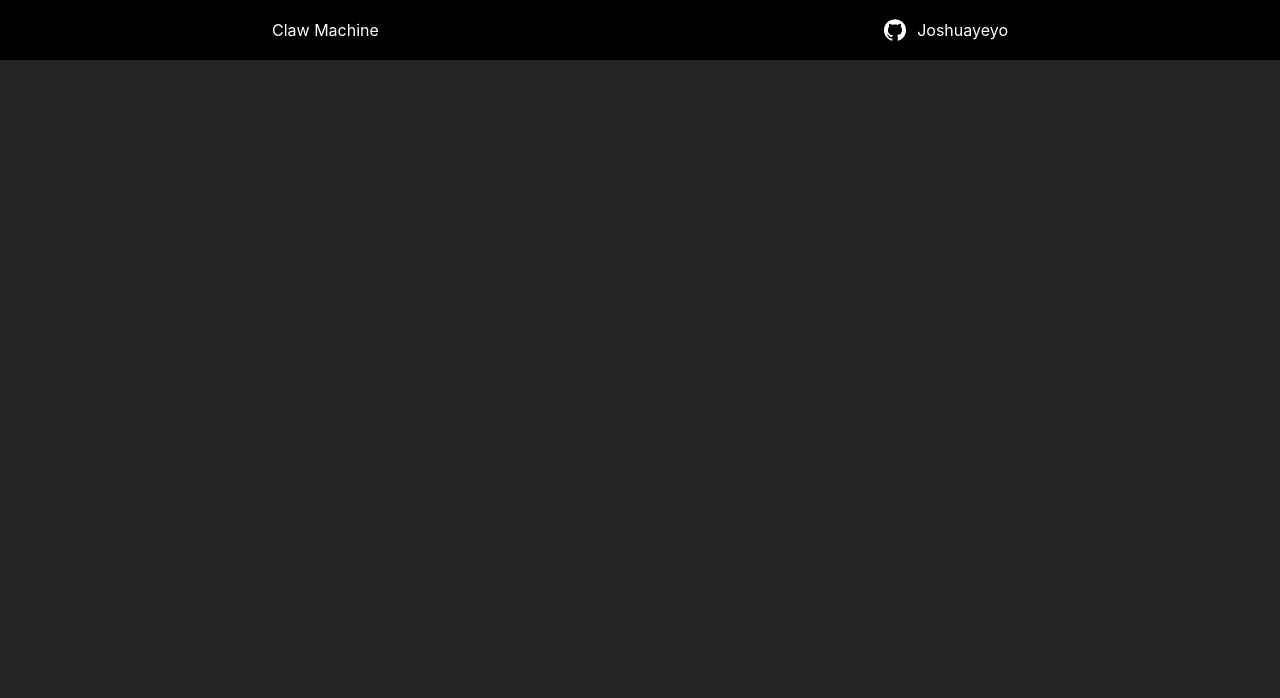
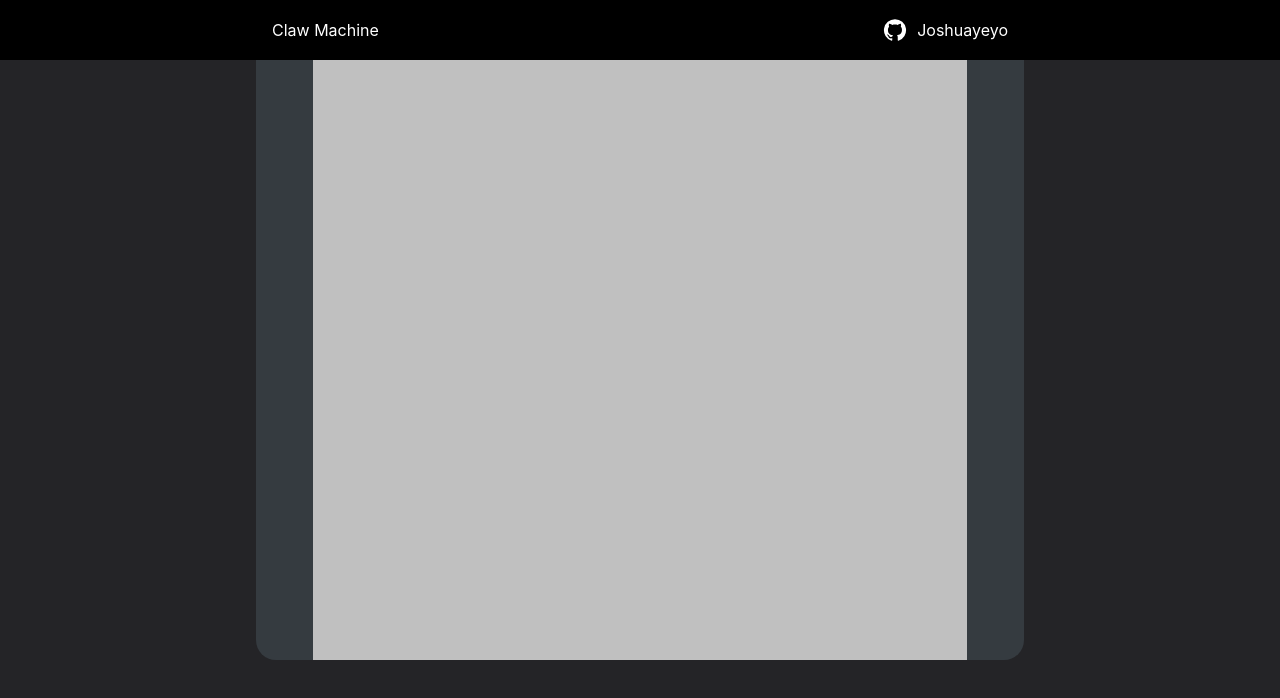
Before and after one commit to joshuayeyo/claw, a React (Vite) app: page / in a window 1280 px wide. Shown: the top 698 px of the page. Built offline with nearby package versions, Linux system fonts and the light colour scheme; a web font is replaced by a local one.

Commit message:
Feat(#2): Add Board layout

```diff
--- a/src/App.tsx
+++ b/src/App.tsx
@@ -1,11 +1,20 @@
+import styled from "@emotion/styled"
 import Header from "@/components/Header"
+import Board from "@/components/Board"
 
 function App() {
   return (
-    <>
+    <Wrapper>
       <Header />
-    </>
+      <Board />
+    </Wrapper>
   )
 }
 
 export default App
+
+const Wrapper = styled.div`
+  display: flex;
+  flex-direction: column;
+  align-items: center;
+`
--- /dev/null
+++ b/src/components/Board/index.tsx
@@ -0,0 +1,64 @@
+import styled from "@emotion/styled"
+const Board = () => {
+
+    // 뽑아야 할 16개의 아이템
+    // const prizes = Array.from({ length: 16 }).map((_, index) => ({
+    //     id: index +1,
+    //     name: `item ${index +1}`
+    // }))
+
+    // 정렬을 위해 아이템 랜덤하게 섞기
+    // const shuffledPrizes = prizes.sort(() => Math.random() - 0.5);
+
+    return(
+        <Wrapper>
+            <PlayGround>
+                <ItemsContainer>
+                    {/* 뽑아야 할 아이템들 정렬 16개의 칸으로 구성 */}
+                    {/* {shuffledItems.map((item) => (
+                    ))} */}
+                </ItemsContainer>
+                <ClawContainer>
+                    {/* 초기에 봉을 위치시킬 영역 */}
+                </ClawContainer>
+
+            </PlayGround>
+        </Wrapper>
+    )
+}
+
+export default Board;
+
+const Wrapper = styled.div`
+    display: flex;
+    justify-content: center;
+    width: 60%;
+    height: 600px;
+    background-color: #353b40;
+    border-bottom-left-radius: 20px;
+    border-bottom-right-radius: 20px;
+
+    @media (max-width: 1023px) {
+    width: 100%;
+    height: 800px;
+    }
+`
+
+const PlayGround = styled.div`
+    background-color: #c0c0c0;
+    width: 80%;
+    padding: 20px;
+`
+
+const ItemsContainer = styled.div`
+    width: 100%;
+    height: 90%;
+    display: grid;
+    grid-template-columns: repeat(4, 1fr);
+    grid-template-columns: repeat(4, 1fr);
+    gap: 10px;
+`
+
+const ClawContainer = styled.div`
+
+`
```
